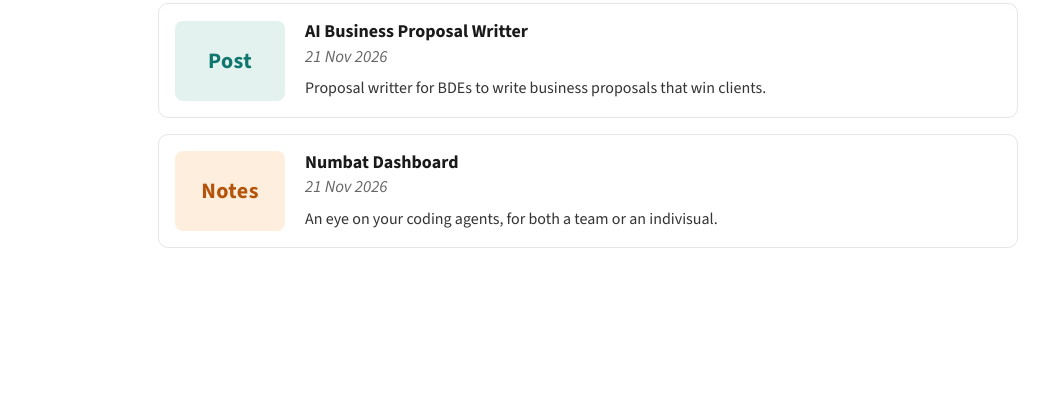
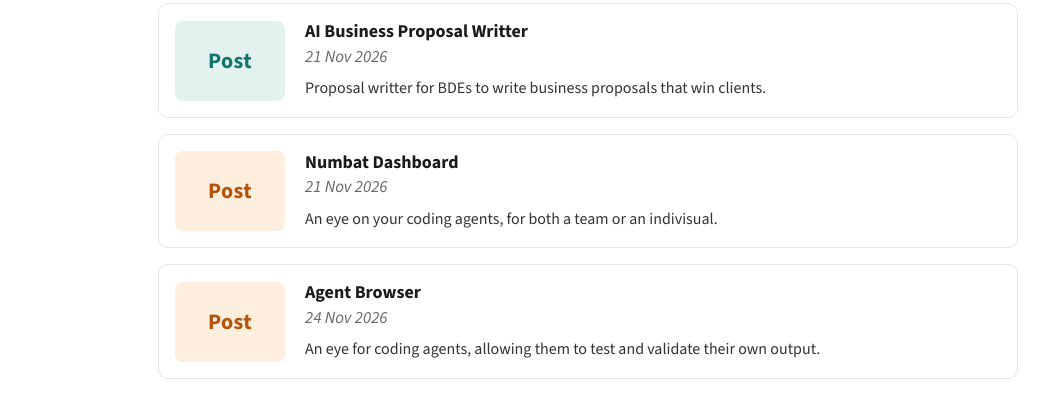
Before and after one commit to aryamanmaurya/aryamanmaurya.github.io, a plain HTML site: page blogs/index.html in a window 1280 px wide. Shown: the part 122-540 px from the top of the page, without its empty margins (42-1091 px from the left). Drawn offline with nearby package versions, Linux system fonts and the light colour scheme.

Commit message:
added card entry

```diff
--- a/blogs/index.html
+++ b/blogs/index.html
@@ -26,11 +26,19 @@
     </div>
   </div>
   <div class="card">
-    <div class="tile t2" aria-hidden="true">Notes</div>
+    <div class="tile t2" aria-hidden="true">Post</div>
     <div class="body">
       <a class="title" href="numbat-dashboard.html">Numbat Dashboard</a>
       <p class="meta">21 Nov 2026</p>
       <p class="desc">An eye on your coding agents, for both a team or an indivisual.</p>
+    </div>
+  </div>
+    <div class="card">
+    <div class="tile t2" aria-hidden="true">Post</div>
+    <div class="body">
+      <a class="title" href="agent-browser.html">Agent Browser</a>
+      <p class="meta">24 Nov 2026</p>
+      <p class="desc">An eye for coding agents, allowing them to test and validate their own output.</p>
     </div>
   </div>
 </div>
```
